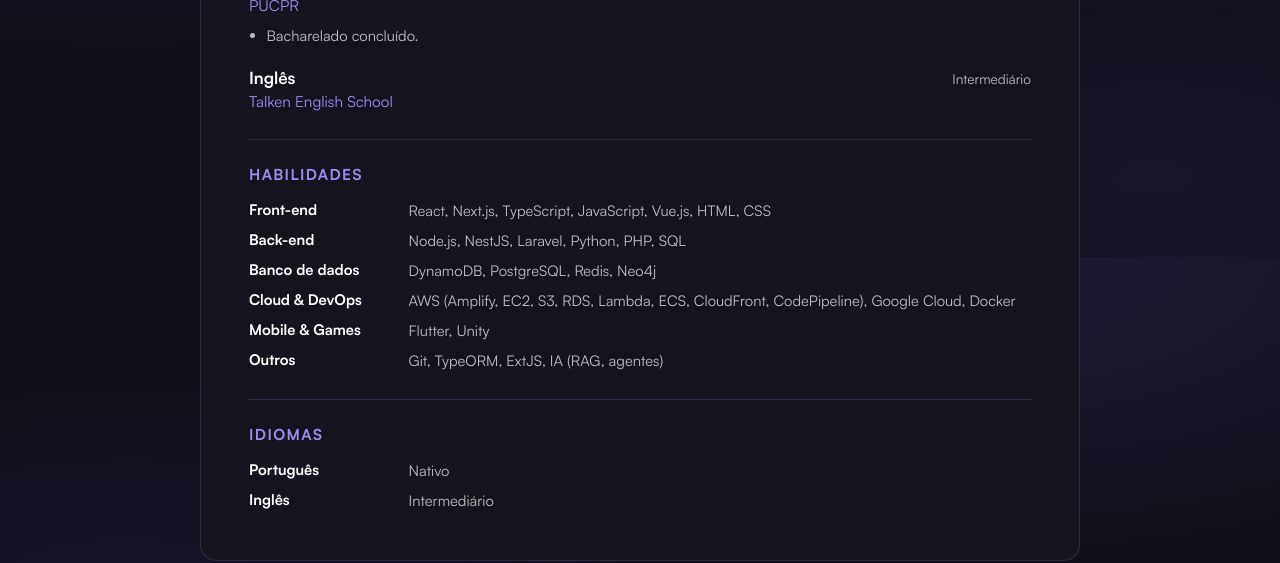
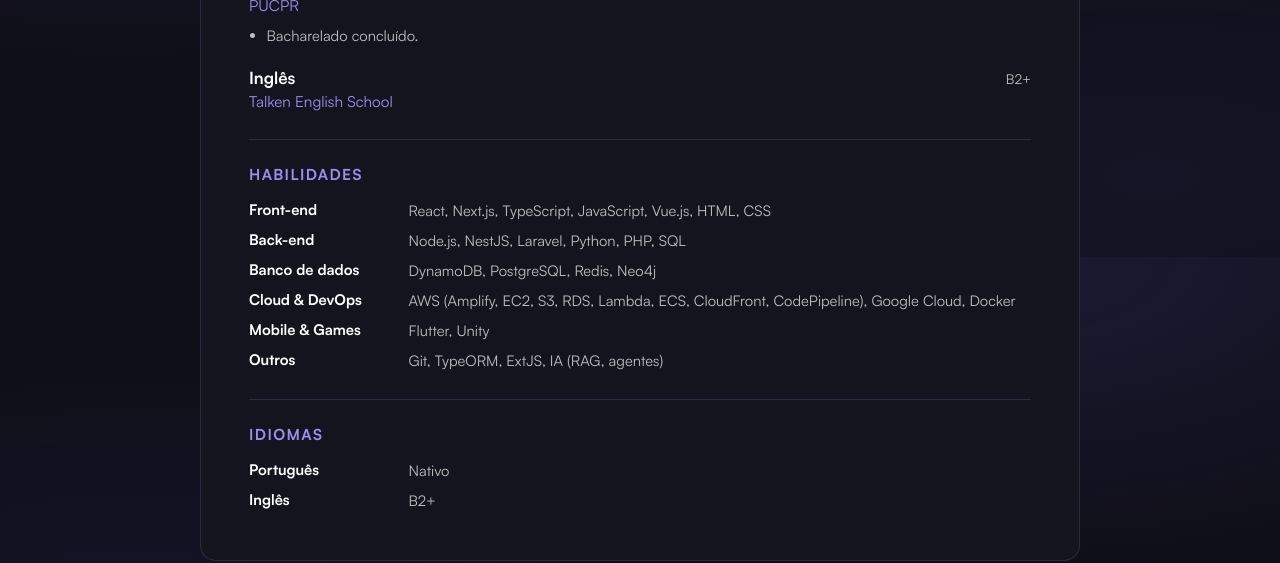
Before and after one commit to GabrielGevert/portfolio, a Next.js app: page /portfolio/cv in a window 1280 px wide. Shown: the part 2143-2706 px from the top of the page. Built offline with nearby package versions, Linux system fonts and the light colour scheme.

Commit message:
chore: updated pt CV with cthe correct english level

```diff
--- a/src/app/cv/page.tsx
+++ b/src/app/cv/page.tsx
@@ -163,7 +163,7 @@ const content = {
       {
         role: "Inglês",
         company: "Talken English School",
-        period: "Intermediário",
+        period: "B2+",
         bullets: [],
       },
     ],
@@ -189,7 +189,7 @@ const content = {
     ],
     languages: [
       { name: "Português", level: "Nativo" },
-      { name: "Inglês", level: "Intermediário" },
+      { name: "Inglês", level: "B2+" },
     ],
   },
   en: {
```
